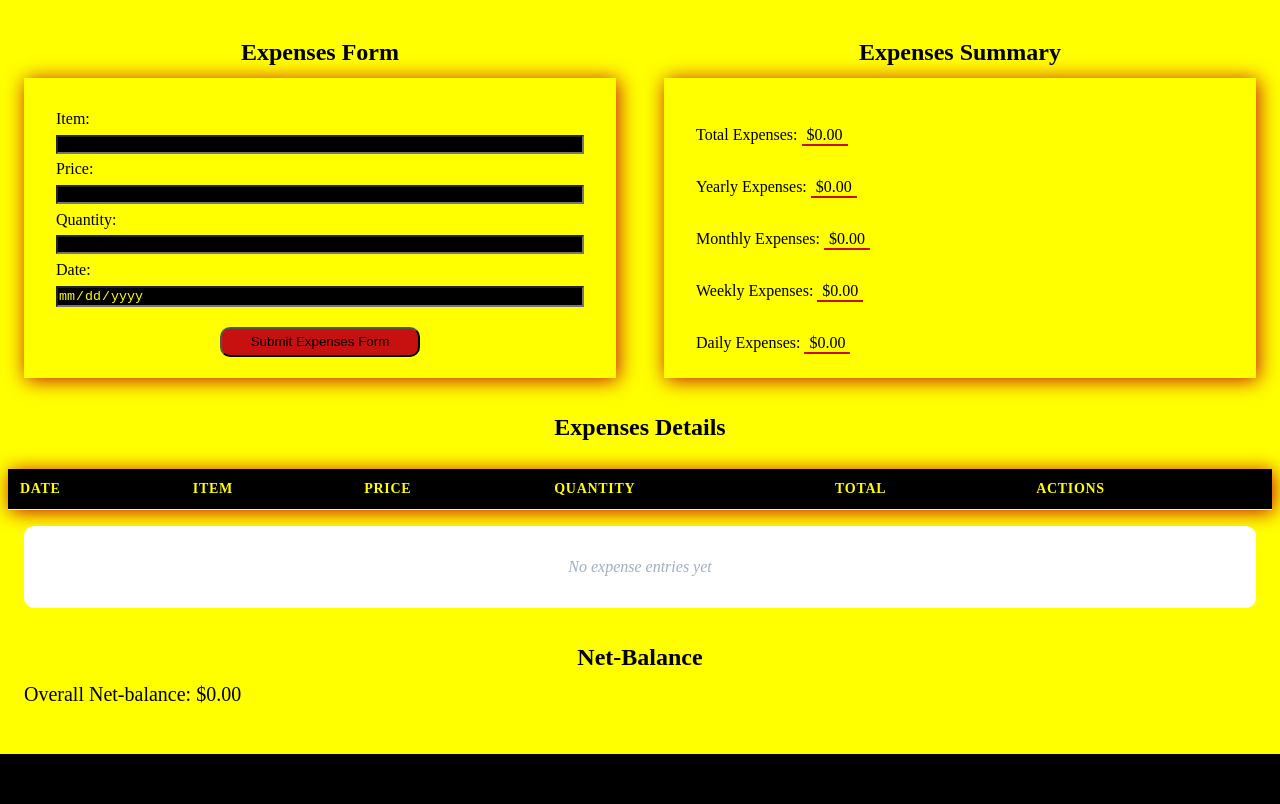
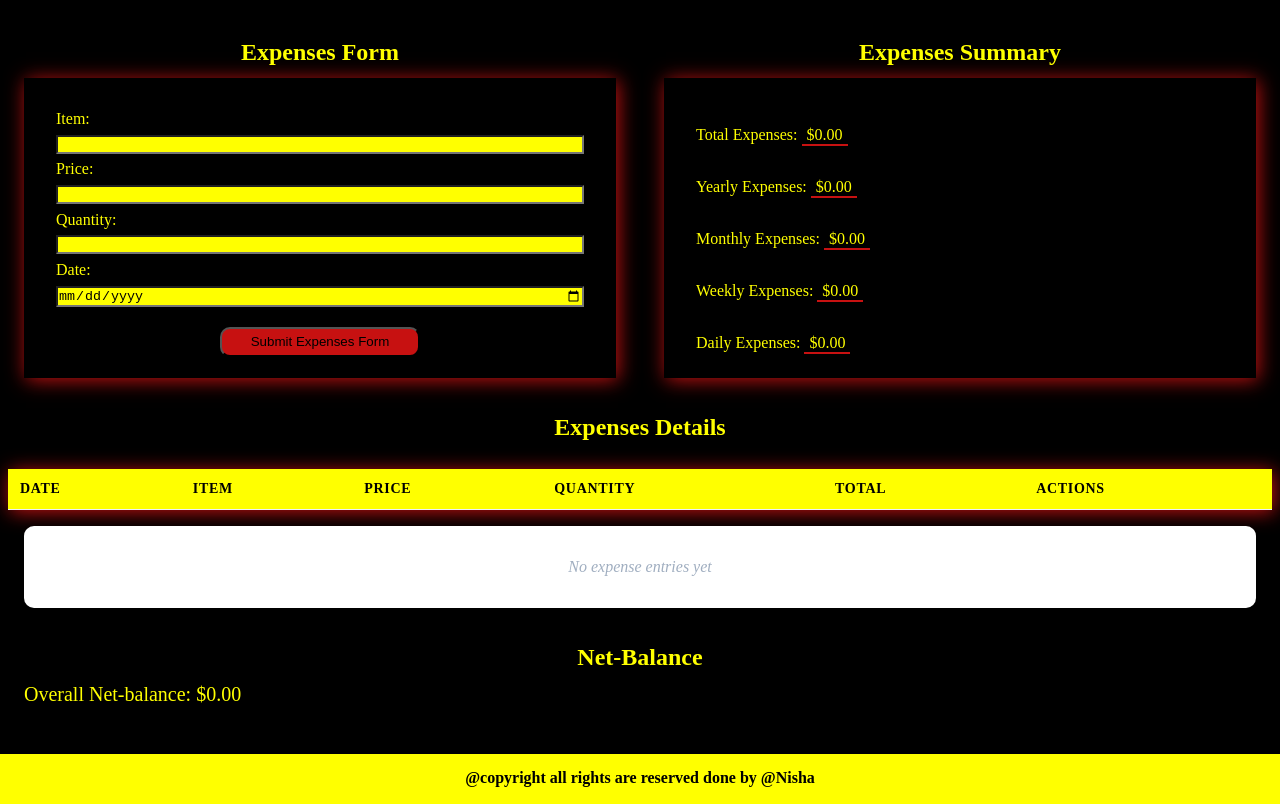
Before and after one commit to Nisha-developers/Expenses-Tracker, a plain HTML site: page index.html in a window 1280 px wide. Shown: the part 1248-2052 px from the top of the page. Drawn offline with nearby package versions, Linux system fonts and the light colour scheme; no server answers.

Commit message:
Update styles.css

```diff
--- a/styles.css
+++ b/styles.css
@@ -5,8 +5,8 @@
     scroll-behavior: smooth;
 }
 :root{
-    --backgroundColor: yellow;
-    --color: black;
+    --color: yellow;
+    --backgroundColor: black;
     --hover: rgb(199, 17, 17);
     --box-shadow: 2px 2px 19px rgb(199, 17, 17);
     --border-radius1: 10px;
@@ -200,7 +200,7 @@ div#circleDesign{
 }
 footer div{
     background-color: var(--color);
-    color: black;
+    color: var(--backgroundColor);
     height: 50px;
     font-weight: bold;
    text-align: center;
```
